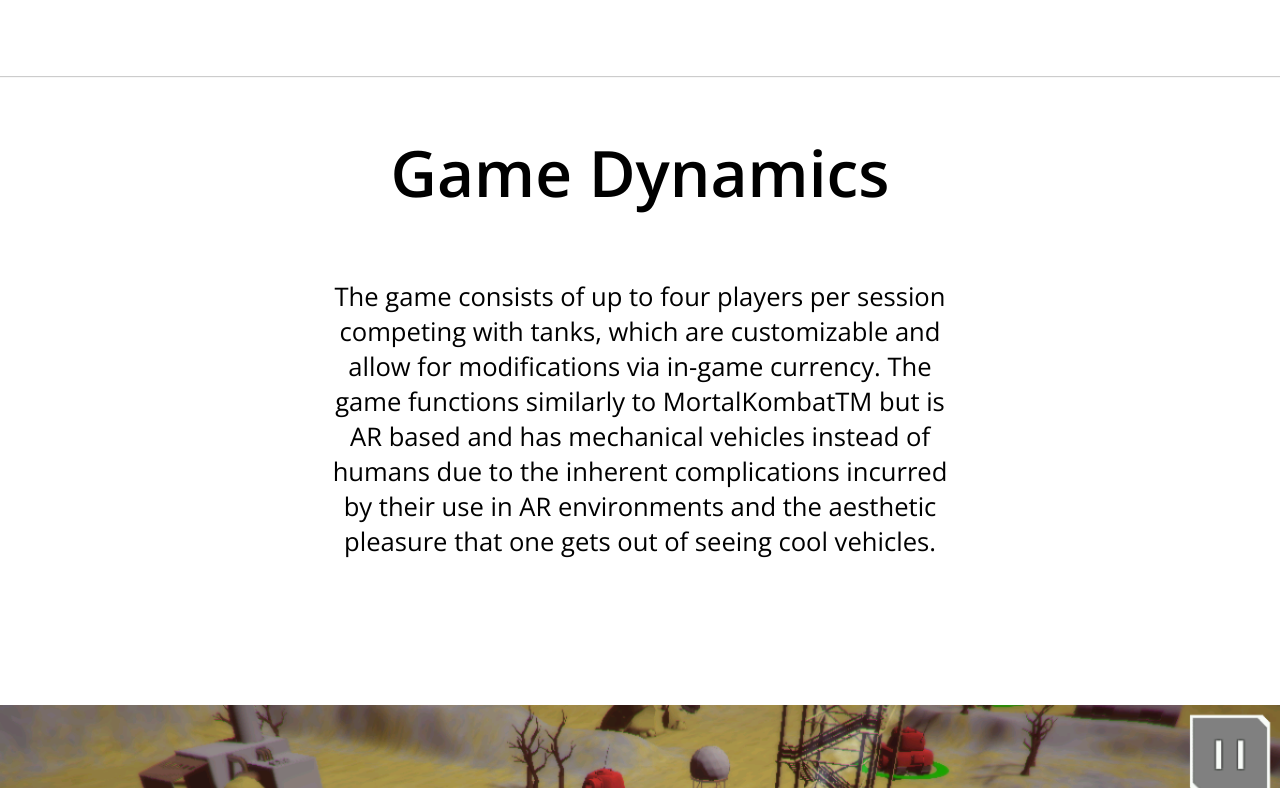
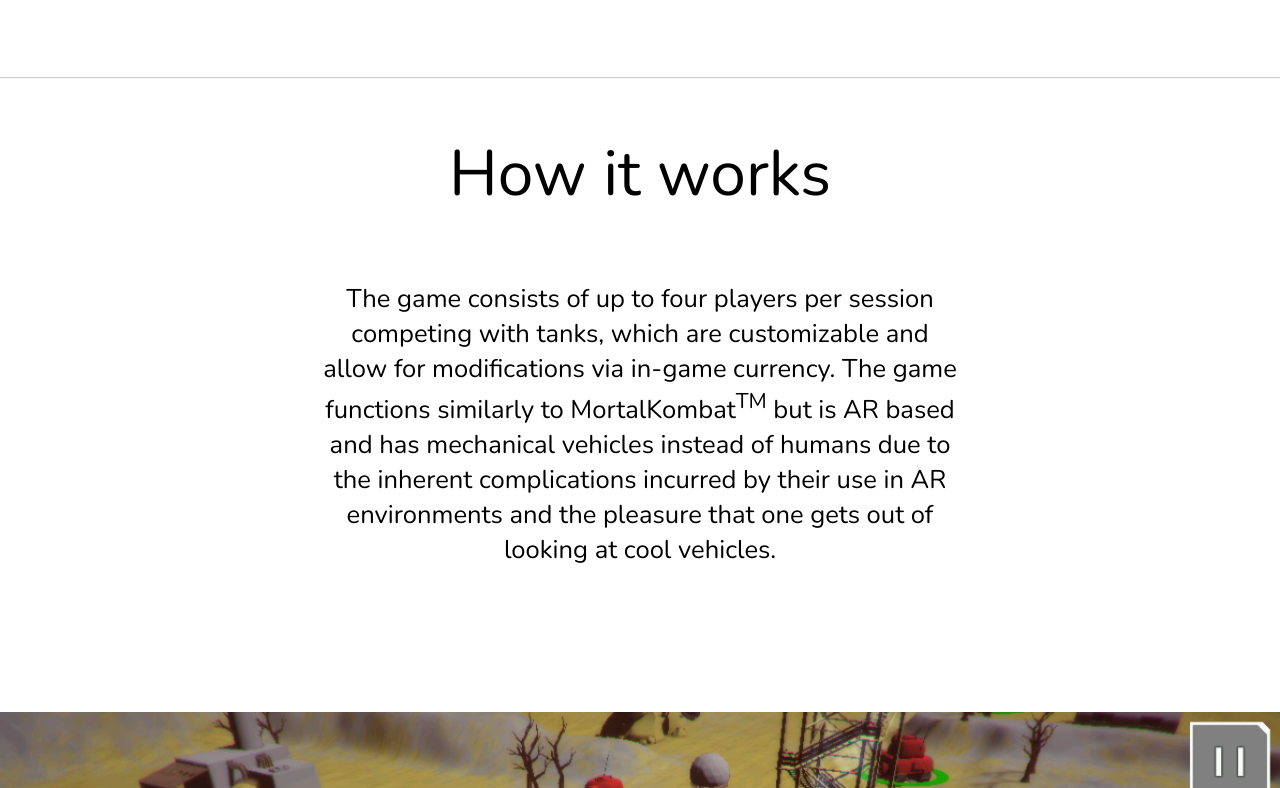
Before and after one commit to someshkar/tabletoptussle, a plain HTML site: page index.html in a window 1280 px wide. Shown: the part 2092-2880 px from the top of the page. Drawn offline with nearby package versions, Linux system fonts and the light colour scheme.

Commit message:
Nunito added

```diff
--- a/css/main.css
+++ b/css/main.css
@@ -67,8 +67,8 @@
 
 .heading {
     font-size: 5vw;
-    font-family: 'Open Sans';
-    font-weight: 600;
+    font-family: 'Nunito';
+    font-weight: 500;
     font-style: normal;
     width: 60%;
     text-align: center;
@@ -78,7 +78,7 @@
 
 .paragraph {
     font-size: 2vw;
-    font-family: 'Open Sans';
+    font-family: 'Nunito';
     font-weight: 200;
     font-style: normal;
     width: 50vw;
--- a/index.html
+++ b/index.html
@@ -8,7 +8,9 @@
     <link rel="shortcut icon" href="images/logo.png" />
     <link rel="stylesheet" href="https://use.fontawesome.com/releases/v5.0.13/css/all.css" integrity="sha384-DNOHZ68U8hZfKXOrtjWvjxusGo9WQnrNx2sqG0tfsghAvtVlRW3tvkXWZh58N9jp" crossorigin="anonymous">
     <script defer src="https://use.fontawesome.com/releases/v5.0.13/js/all.js" integrity="sha384-xymdQtn1n3lH2wcu0qhcdaOpQwyoarkgLVxC/wZ5q7h9gHtxICrpcaSUfygqZGOe" crossorigin="anonymous"></script>
-    <link href="https://fonts.googleapis.com/css?family=Open+Sans:300,400,600" rel="stylesheet">    <script src="https://cdnjs.cloudflare.com/ajax/libs/jquery/3.3.1/jquery.min.js"></script>
+    <link href="https://fonts.googleapis.com/css?family=Open+Sans:300,400,600" rel="stylesheet">
+    <link href="https://fonts.googleapis.com/css?family=Nunito:200,300,400" rel="stylesheet">
+    <script src="https://cdnjs.cloudflare.com/ajax/libs/jquery/3.3.1/jquery.min.js"></script>
     <link href="https://unpkg.com/aos@2.3.1/dist/aos.css" rel="stylesheet">
     <script src="https://unpkg.com/aos@2.3.1/dist/aos.js"></script>
     <link rel="stylesheet" type="text/css" href="fonts/fonts.min.css" />
@@ -29,15 +31,15 @@
 
     </div>
     <div class="cd-scrolling-bg">
-        <center><h1 class="heading" data-aos="fade" data-aos-easing="linear" data-aos-duration="500">Game Dynamics</h1></center>
-        <center><p class="paragraph" data-aos="fade" data-aos-easing="linear" data-aos-duration="200">The game consists of up to four players per session competing with tanks, which are customizable and allow for modifications via in-game currency. The game functions similarly to MortalKombatTM but is AR based and has mechanical vehicles instead of humans due to the inherent complications incurred by their use in AR environments and the aesthetic pleasure that one gets out of seeing cool vehicles.</p></center>
+        <center><h1 class="heading" data-aos="fade" data-aos-easing="linear" data-aos-duration="500">How it works</h1></center>
+        <center><p class="paragraph" data-aos="fade" data-aos-easing="linear" data-aos-duration="200">The game consists of up to four players per session competing with tanks, which are customizable and allow for modifications via in-game currency. The game functions similarly to MortalKombat<sup>TM</sup> but is AR based and has mechanical vehicles instead of humans due to the inherent complications incurred by their use in AR environments and the pleasure that one gets out of looking at cool vehicles.</p></center>
     </div>
     <div class="cd-fixed-bg cd-fixed-bg--3">
 
     </div>
     <div class="cd-scrolling-bg">
-        <center><h1 class="heading" data-aos="fade" data-aos-easing="linear" data-aos-duration="500">Something Else</h1></center>
-        <center><p class="paragraph" data-aos="fade" data-aos-easing="linear" data-aos-duration="200">What should I put here? Credits or something?</p></center>
+        <center><h1 class="heading" data-aos="fade" data-aos-easing="linear" data-aos-duration="500">Under the hood</h1></center>
+        <center><p class="paragraph" data-aos="fade" data-aos-easing="linear" data-aos-duration="200">This game is made with the Unity3D<sup>TM</sup> Game Engine.</p></center>
     </div>
     <div class="cd-fixed-bg cd-fixed-bg--4">
 
```
Also changed, not shown: images/back.png.
